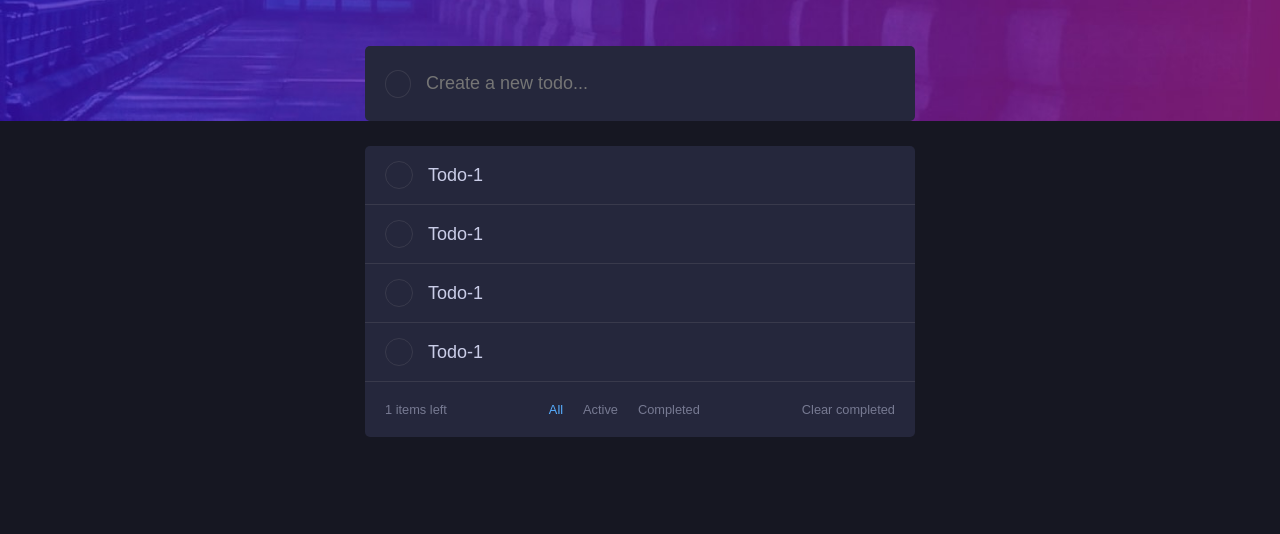
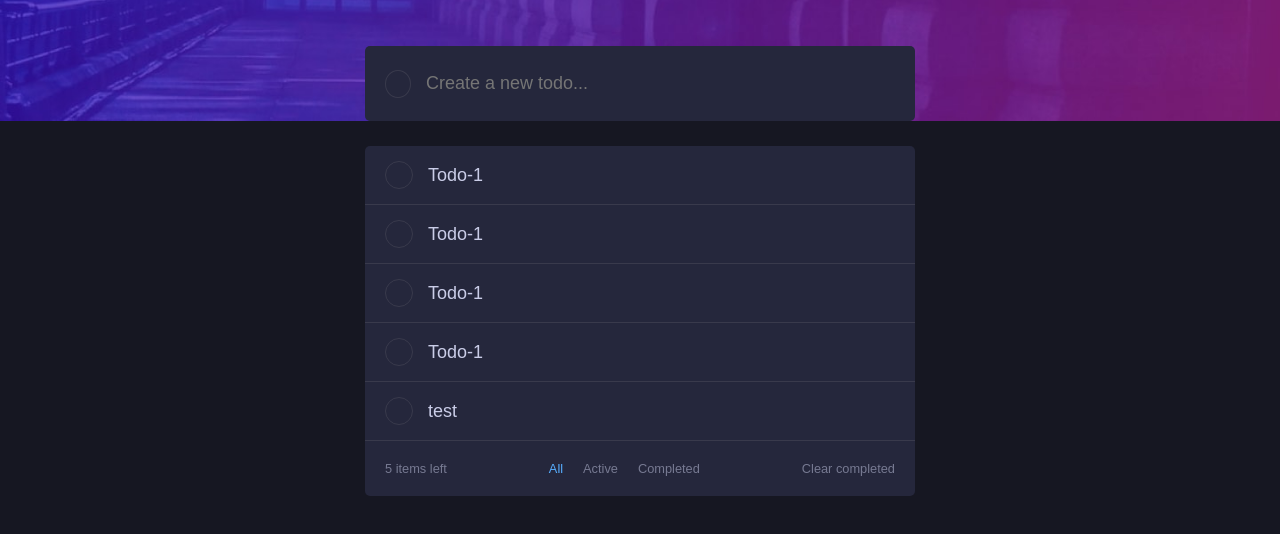
Before and after one commit to Winter010/Todo-app, a website built with Vite: page index.html in a window 1280 px wide. Shown: the part 146-680 px from the top of the page. Built offline with nearby package versions, Linux system fonts and the light colour scheme.

Commit message:
dev: added displayItemsLeft and addTask functions

```diff
--- a/index.html
+++ b/index.html
@@ -63,7 +63,7 @@
 					</li>
 				</ul>
 				<div class="task-bar">
-					<span class="items-left">1 items left</span>
+					<span class="items-left" id="test">? items left</span>
 					<!--
 					need to fix click area
 					 -->
--- a/src/js/script.js
+++ b/src/js/script.js
@@ -0,0 +1,27 @@
+const itemsLeft = document.querySelector(".items-left");
+const tasksContainer = document.querySelector(".todo-list");
+
+function displayItemsLeft() {
+	const allTasks = document.querySelectorAll(".todo-list__item");
+	itemsLeft.innerHTML = `${allTasks.length} items left`;
+}
+
+
+function addTask(taskName) {
+	const taskTemplate = `
+	<li class="todo-list__item">
+	<label>
+	<input type="checkbox" />
+	<div class="todo-list__checkmark"></div>
+	<span>${taskName}</span>
+	</label>
+	<div class="todo-list__remove-item"></div>
+	</li>
+	`;
+
+	tasksContainer.insertAdjacentHTML("beforeend", taskTemplate);
+	}
+
+	addTask("test");
+
+	displayItemsLeft();
```
